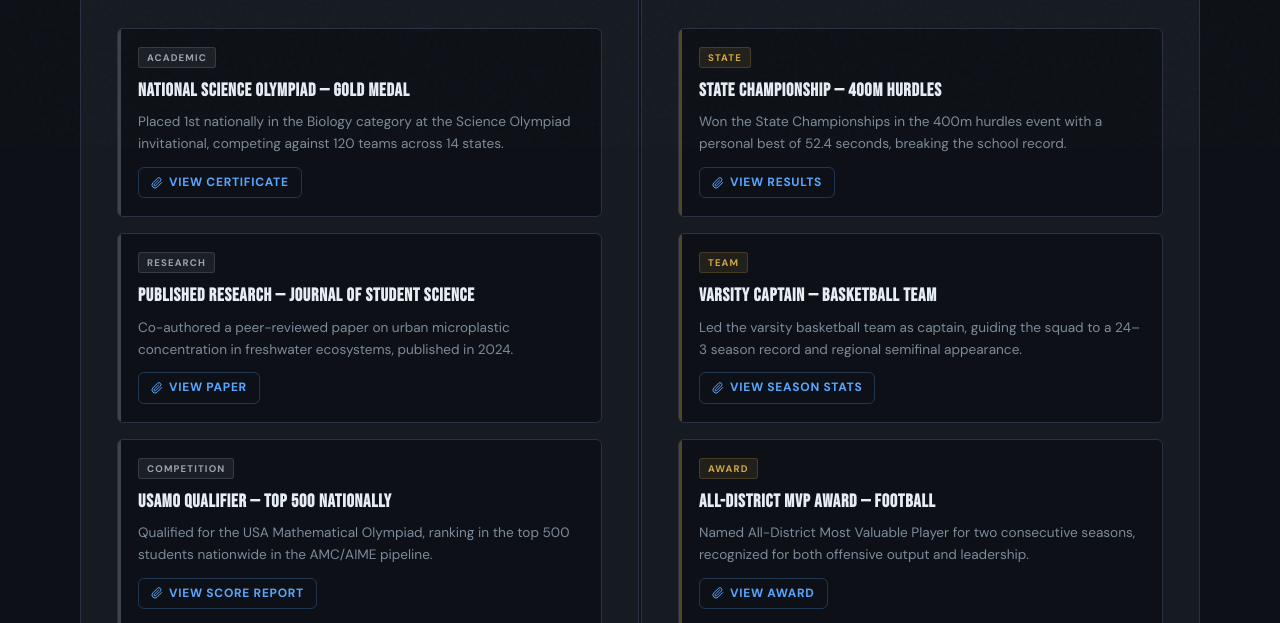
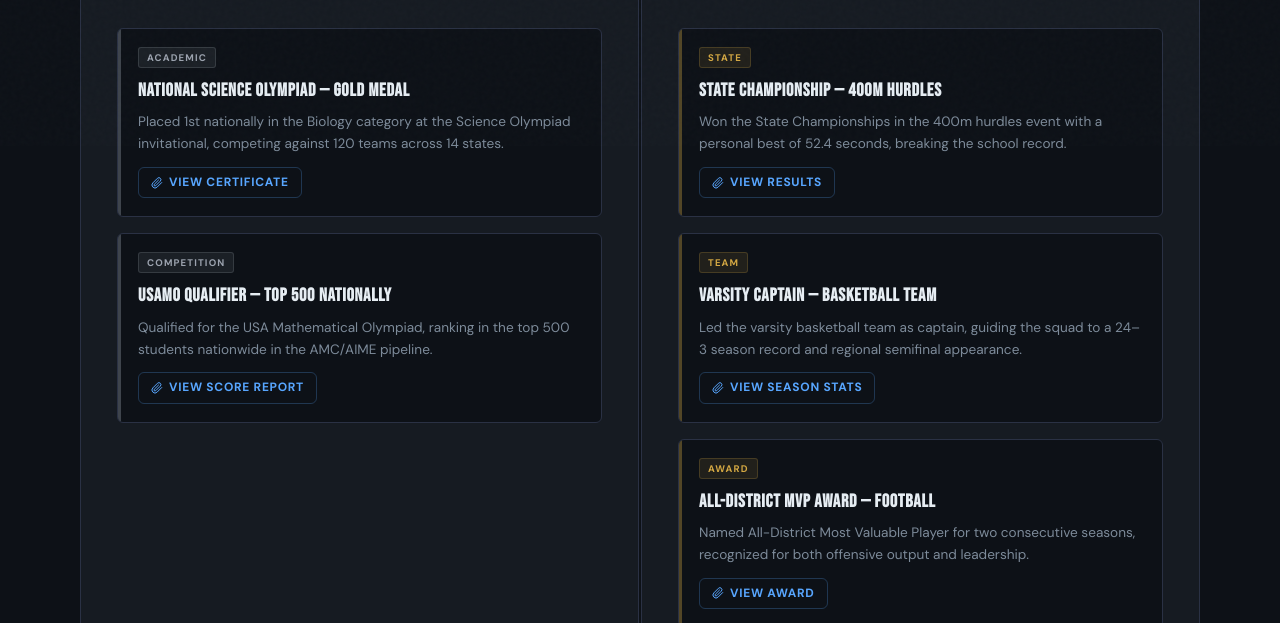
Before and after one commit to shaheerlegend/shaheer-achievments, a plain HTML site: page index.html in a window 1280 px wide. Shown: the part 654-1277 px from the top of the page. Drawn offline with Linux system fonts and the light colour scheme.

Commit message:
Update index.html

```diff
--- a/index.html
+++ b/index.html
@@ -561,20 +561,6 @@
           </a>
         </article>
 
-        <article class="card" style="opacity: 1; transform: translateY(0px) translateX(0px); transition: opacity 0.5s 0.07s, transform 0.5s 0.07s, border-color 0.2s, box-shadow 0.2s;">
-          <span class="card__badge">Research</span>
-          <h3 class="card__title" contenteditable="false" spellcheck="false">
-            Published Research — Journal of Student Science
-          </h3>
-          <p class="card__desc" contenteditable="false" spellcheck="false">
-            Co-authored a peer-reviewed paper on urban microplastic concentration
-            in freshwater ecosystems, published in 2024.
-          </p>
-          <a class="card__attachment" href="#" target="_blank" rel="noopener">
-            <svg viewBox="0 0 24 24"><path d="M21.44 11.05l-9.19 9.19a6 6 0 0 1-8.49-8.49l9.19-9.19a4 4 0 0 1 5.66 5.66l-9.2 9.19a2 2 0 0 1-2.83-2.83l8.49-8.48"></path></svg>
-            View Paper
-          </a>
-        </article>
 
         <article class="card" style="opacity: 1; transform: translateY(0px) translateX(0px); transition: opacity 0.5s 0.14s, transform 0.5s 0.14s, border-color 0.2s, box-shadow 0.2s;">
           <span class="card__badge">Competition</span>
```
